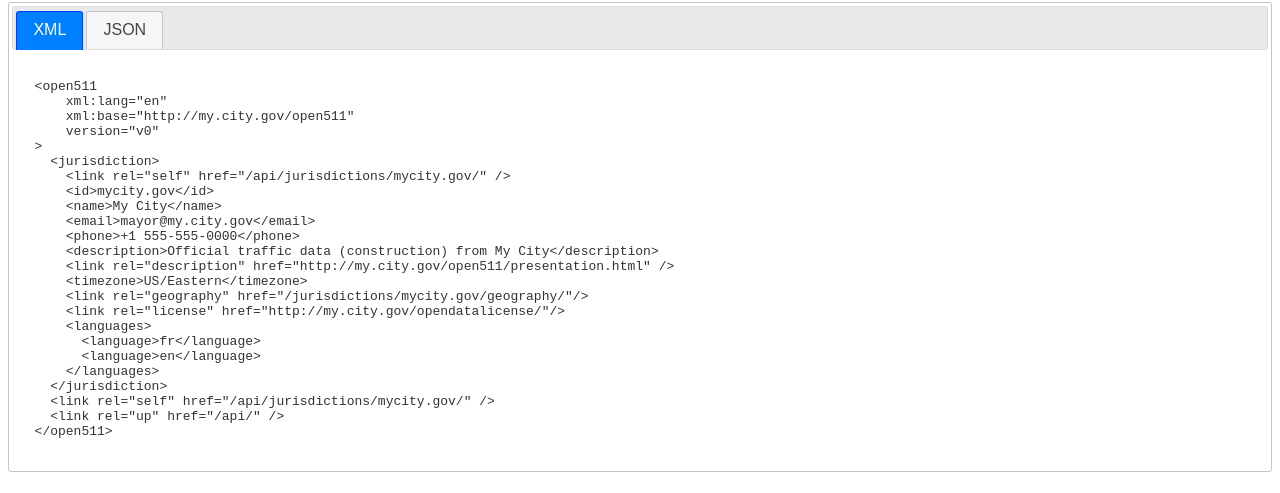
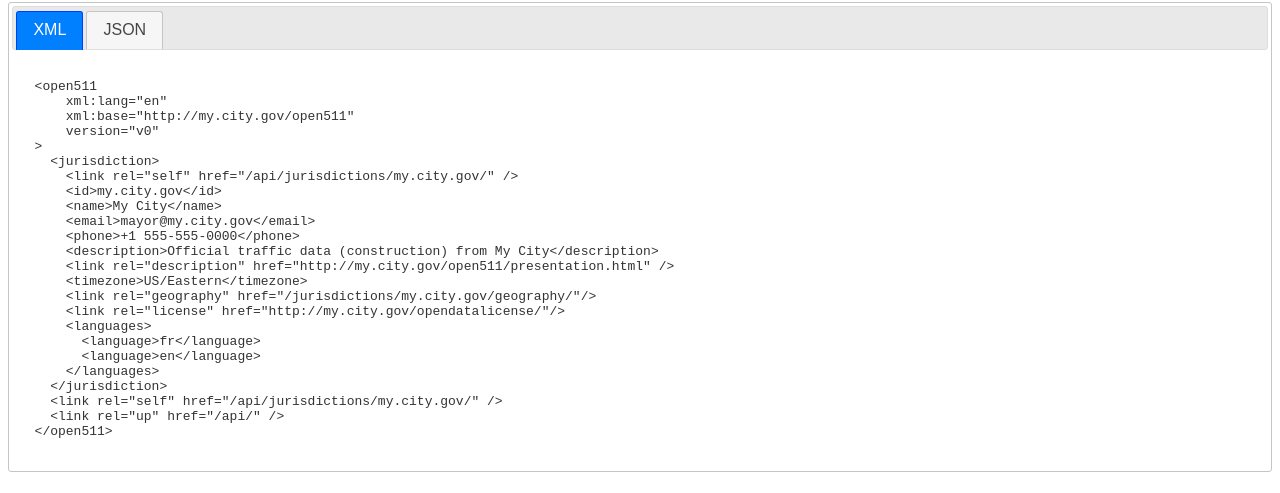
Before and after one commit to open511/Open511API, a Jekyll site: the page built from jurisdiction.html, in a window 1280 px wide and 900 px high, scrolled down 677 px. Shown: the part 181-674 px from the top of the window. Built offline with Jekyll 4.4.1, drawn with Linux system fonts in a browser that asks for light colours; nearby versions of some CDN libraries.

```diff
--- a/jurisdiction.html
+++ b/jurisdiction.html
@@ -119,22 +119,22 @@ $(function() {
     version="v0"
 &gt;
   &lt;jurisdiction&gt;
-    &lt;link rel="self" href="/api/jurisdictions/mycity.gov/" /&gt;
-    &lt;id&gt;mycity.gov&lt;/id&gt;
+    &lt;link rel="self" href="/api/jurisdictions/my.city.gov/" /&gt;
+    &lt;id&gt;my.city.gov&lt;/id&gt;
     &lt;name&gt;My City&lt;/name&gt;
     &lt;email&gt;mayor@my.city.gov&lt;/email&gt;
     &lt;phone&gt;+1 555-555-0000&lt;/phone&gt;
     &lt;description&gt;Official traffic data (construction) from My City&lt;/description&gt;
     &lt;link rel="description" href="http://my.city.gov/open511/presentation.html" /&gt;
     &lt;timezone&gt;US/Eastern&lt;/timezone&gt;
-    &lt;link rel="geography" href="/jurisdictions/mycity.gov/geography/"/&gt;
+    &lt;link rel="geography" href="/jurisdictions/my.city.gov/geography/"/&gt;
     &lt;link rel="license" href="http://my.city.gov/opendatalicense/"/&gt;
     &lt;languages&gt;
       &lt;language&gt;fr&lt;/language&gt;
       &lt;language&gt;en&lt;/language&gt;
     &lt;/languages&gt;
   &lt;/jurisdiction&gt;
-  &lt;link rel="self" href="/api/jurisdictions/mycity.gov/" /&gt;
+  &lt;link rel="self" href="/api/jurisdictions/my.city.gov/" /&gt;
   &lt;link rel="up" href="/api/" /&gt;
 &lt;/open511&gt;
 </pre>
@@ -142,20 +142,20 @@ $(function() {
     <div id="tabs-2">
 <pre class="brush: js">
 {
-  "id" : "mycity.gov",
-  "url": "/api/jurisdictions/mycity.gov/",
+  "id" : "my.city.gov",
+  "url": "/api/jurisdictions/my.city.gov/",
   "name" : "My City",
   "email" : "mayor@mycity.gov",
   "phone" : "1 555-555-0000",
   "description" : "Official traffic data (construction) from My City",
   "description_url" : "http://my.city.gov/open511/presentation.html",
   "timezone" : "US/Eastern",
-  "geography_url" : "/api/jurisdictions/mycity.gov/geography/",
+  "geography_url" : "/api/jurisdictions/my.city.gov/geography/",
   "license_url" : "http://my.city.gov/opendatalicense/",
   "languages" : ["en", "fr"],
   "meta": {
       "version": "v0",
-      "url": "/api/jurisdictions/mycity.gov/",
+      "url": "/api/jurisdictions/my.city.gov/",
       "up_url": "/api/"
   }
 }
```
Also changed, not shown: event.html (+15 -11 lines), history.md (+1 -1 lines), 2 other files.
